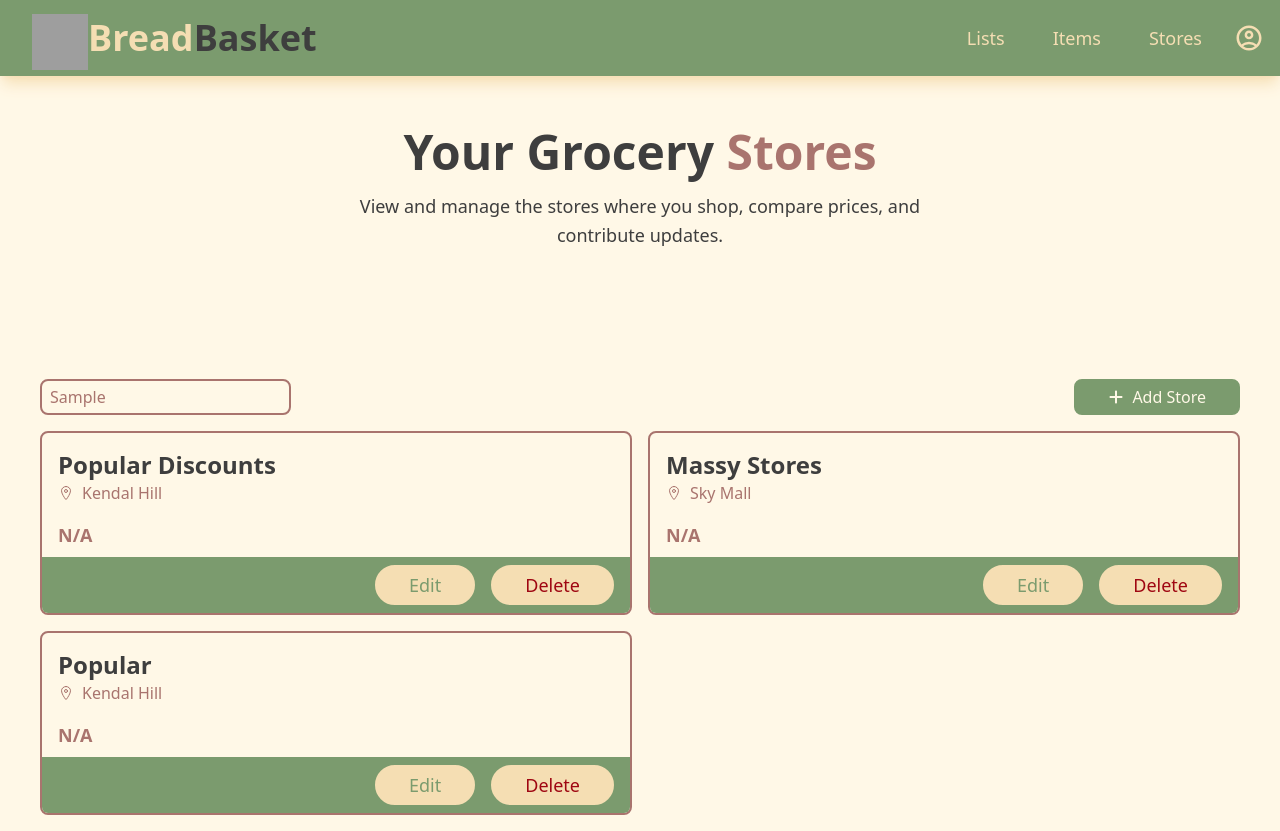
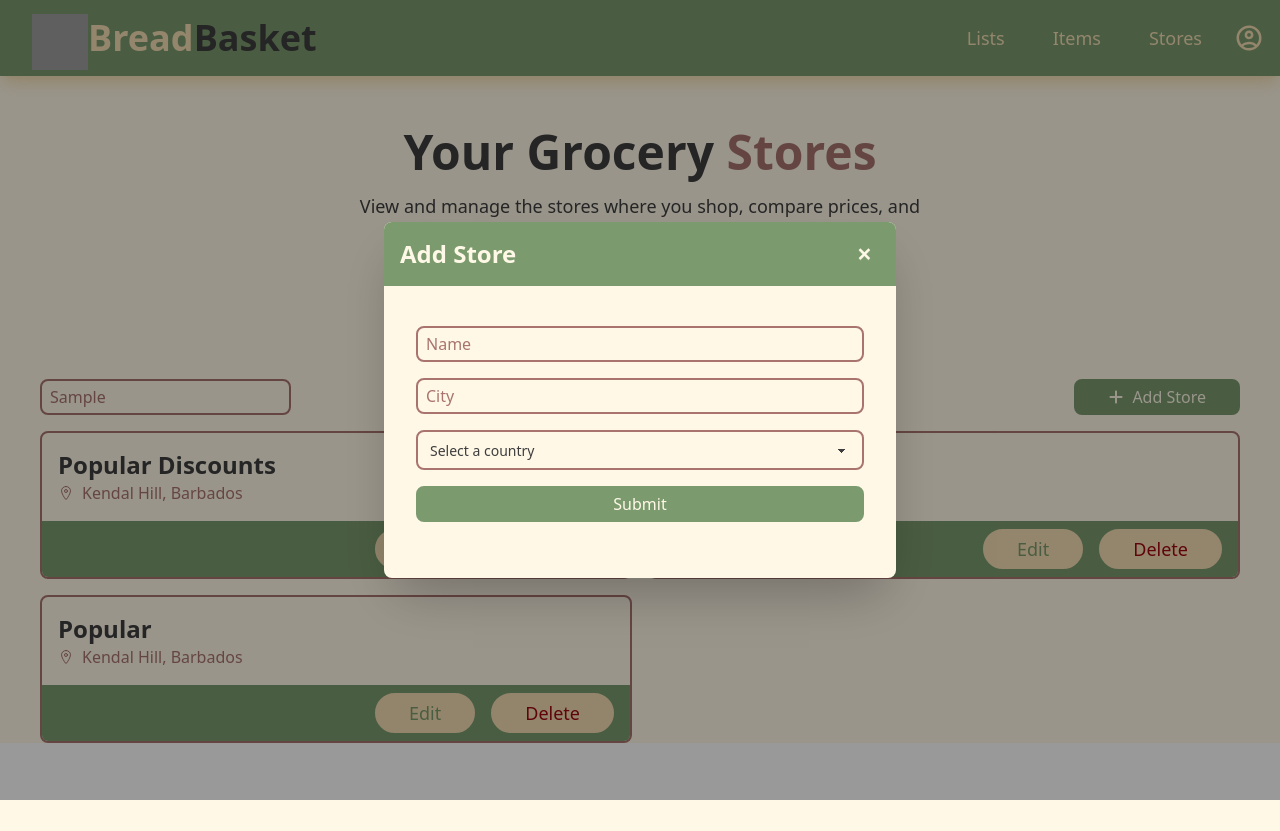
Before and after one commit to sammateo/breadbasket, a Next.js app: page /stores in a window 1280 px wide. Both pictures are taken after typing "Sample" into the empty fields and a click on the button "Add Store". After the commit the page ends 800 px from the top, so only its background shows below. Built offline with nearby package versions, Linux system fonts and the light colour scheme; grey boxes are pictures that could not be loaded.

Commit message:
stores popup ui

```diff
--- a/app/globals.css
+++ b/app/globals.css
@@ -47,3 +47,19 @@ html {
 	background-color: var(--creamy-white);
 	color: var(--deep-charcoal);
 }
+
+.modal-box {
+	background-color: var(--creamy-white);
+	padding: 0;
+}
+.btn:hover {
+	--btn-bg: var(--fresh-olive);
+}
+
+.select-ghost:focus,
+.select-ghost:focus-within {
+	background-color: transparent;
+	border-color: var(--soft-brown);
+	color: var(--soft-brown);
+	outline: none;
+}
--- a/app/layout.tsx
+++ b/app/layout.tsx
@@ -13,8 +13,8 @@ const geistMono = Geist_Mono({
 });
 
 export const metadata: Metadata = {
-	title: "Create Next App",
-	description: "Generated by create next app",
+	title: "Breadbasket",
+	description: "Smart grocery planning made simple",
 };
 
 export default function RootLayout({
--- /dev/null
+++ b/components/Stores/NewStorePopup.tsx
@@ -0,0 +1,75 @@
+"use client";
+import React from "react";
+import { FaPlus } from "react-icons/fa6";
+
+const NewStorePopup = () => {
+	return (
+		<div>
+			<dialog id="new_store_modal" className="modal">
+				<div className="modal-box">
+					<form
+						method="dialog"
+						className="flex justify-between items-center text-creamy-white bg-fresh-olive py-4 px-4"
+					>
+						{/* if there is a button in form, it will close the modal */}
+						<h2 className="text-2xl font-bold">Add Store</h2>
+						<button className="btn text-lg btn-sm btn-circle btn-ghost ">
+							✕
+						</button>
+					</form>
+					<form className="px-8 pt-10 pb-14 flex flex-col gap-y-4">
+						<input
+							className="border-2 py-1 px-2 outline-none text-soft-brown placeholder:text-soft-brown rounded-lg border-soft-brown"
+							type="text"
+							placeholder="Name"
+							name="Name"
+						/>
+						<input
+							className="border-2 py-1 px-2 outline-none text-soft-brown placeholder:text-soft-brown rounded-lg border-soft-brown"
+							type="text"
+							placeholder="City"
+							name="City"
+						/>
+
+						<select
+							defaultValue="Select a country"
+							className="select select-ghost w-full border-2 border-soft-brown rounded-lg"
+						>
+							<option value={"Select a country"} disabled={true}>
+								Select a country
+							</option>
+							<option value={"BB"}>Barbados</option>
+							<option value={"JM"}>Jamaica</option>
+						</select>
+						<button className="flex gap-2 justify-center items-center cursor-pointer rounded-lg px-8 py-1 border-2 border-fresh-olive bg-fresh-olive text-creamy-white hover:bg-creamy-white hover:text-fresh-olive transition-colors">
+							Submit
+						</button>
+					</form>
+				</div>
+			</dialog>
+		</div>
+	);
+};
+
+export const NewStoreButton = () => {
+	return (
+		<button
+			onClick={() => {
+				if (document) {
+					// open modal
+					(
+						document.getElementById(
+							"new_store_modal"
+						) as HTMLFormElement
+					)?.showModal();
+				}
+			}}
+			className="flex gap-2 justify-center items-center cursor-pointer rounded-lg px-8 py-1 border-2 border-fresh-olive bg-fresh-olive text-creamy-white hover:bg-creamy-white hover:text-fresh-olive transition-colors"
+		>
+			<FaPlus />
+			Add Store
+		</button>
+	);
+};
+
+export default NewStorePopup;
--- a/components/Stores/StoresList.tsx
+++ b/components/Stores/StoresList.tsx
@@ -2,6 +2,7 @@ import { Store } from "@/lib/types/store";
 import React from "react";
 import { FaPlus } from "react-icons/fa6";
 import { IoLocationOutline } from "react-icons/io5";
+import NewStorePopup, { NewStoreButton } from "./NewStorePopup";
 
 const StoresList = () => {
 	const testStores: Store[] = [
@@ -34,17 +35,14 @@ const StoresList = () => {
 		},
 	];
 	return (
-		<div className="px-10">
+		<div className="px-10 bg-creamy-white">
 			<div className="flex flex-col sm:flex-row gap-y-4 justify-between">
 				<input
 					className="border-2 py-1 px-2 outline-none text-soft-brown placeholder:text-soft-brown rounded-lg border-soft-brown"
 					type="text"
 					placeholder="Search..."
 				/>
-				<button className="flex gap-2 justify-center items-center cursor-pointer rounded-lg px-8 py-1 border-2 border-fresh-olive bg-fresh-olive text-creamy-white hover:bg-creamy-white hover:text-fresh-olive transition-colors">
-					<FaPlus />
-					Add Store
-				</button>
+				<NewStoreButton />
 			</div>
 			<div className="grid md:grid-cols-2 gap-4 my-4">
 				{testStores.map((store) => (
@@ -58,13 +56,15 @@ const StoresList = () => {
 							</h2>
 							<div className="text-soft-brown flex items-center gap-2">
 								<IoLocationOutline />
-								<p>{store.city}</p>
+								<p>
+									{store.city}, {store.country_name}
+								</p>
 							</div>
 						</div>
-						<p className="px-4 text-lg font-semibold text-soft-brown">
+						{/* <p className="px-4 text-lg font-semibold text-soft-brown">
 							N/A
-						</p>
-						<div className="flex justify-end gap-4 px-4 py-2 bg-fresh-olive text-creamy-white text-lg font-medium rounded-b-md">
+						</p> */}
+						<div className="flex flex-col sm:flex-row justify-end gap-x-4 gap-y-2 px-4 py-2 bg-fresh-olive text-creamy-white text-lg font-medium rounded-b-md">
 							{/* Total: {"$zdsd"} */}
 							<button className="bg-warm-wheat text-fresh-olive border-2 border-warm-wheat transition-colors hover:bg-fresh-olive hover:text-warm-wheat px-8 py-1 rounded-full cursor-pointer">
 								Edit
@@ -76,6 +76,7 @@ const StoresList = () => {
 					</div>
 				))}
 			</div>
+			<NewStorePopup />
 		</div>
 	);
 };
```
